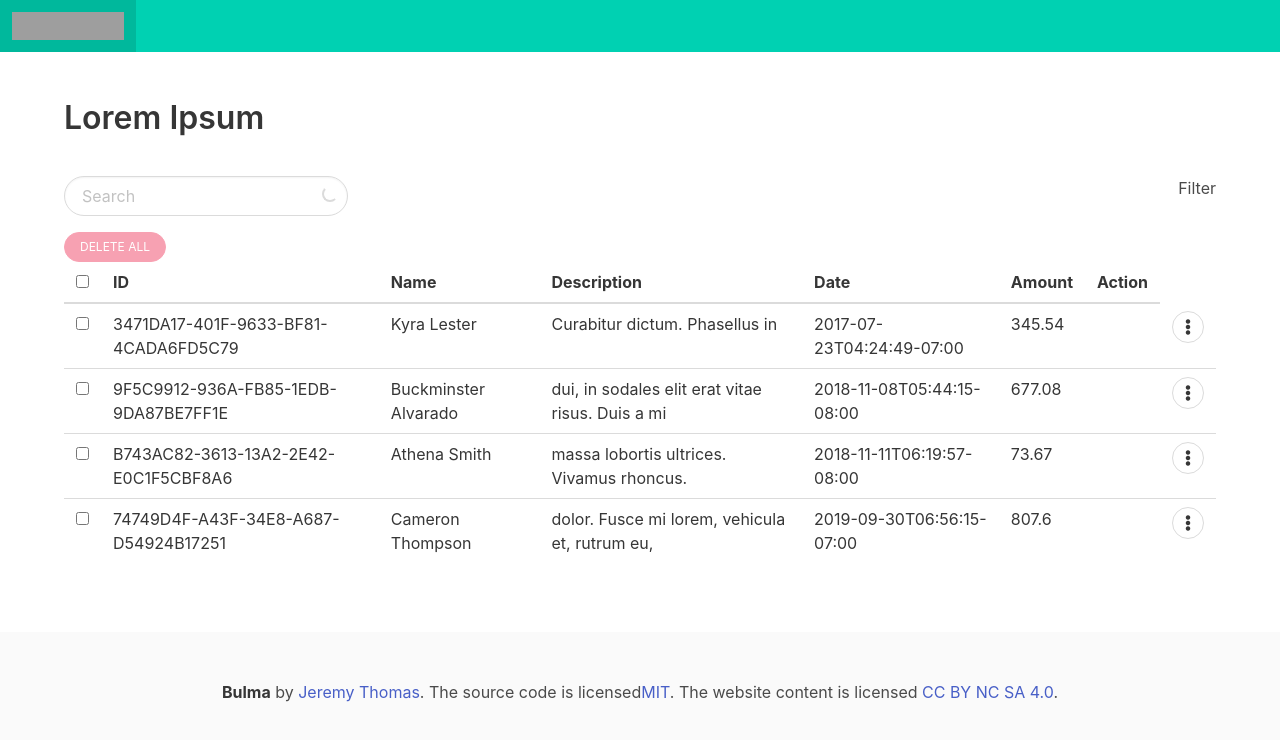
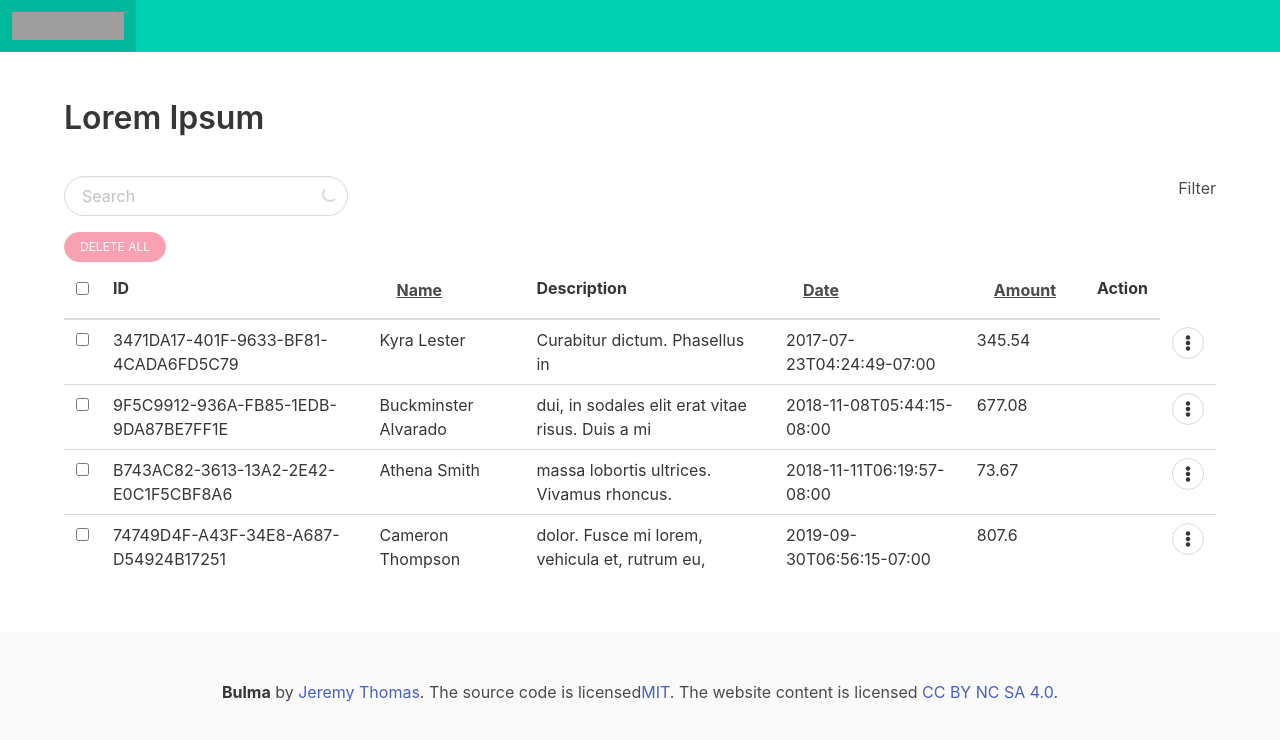
Before and after one commit to go-diego/ariadne, a React (Create React App) app: page /home in a window 1280 px wide. Shown: the top 740 px of the page. Built offline with nearby package versions, Linux system fonts and the light colour scheme; grey boxes are pictures that could not be loaded.

Commit message:
feature: add buttons to th where columns are sortable

```diff
--- a/src/components/DataTable/_index.js
+++ b/src/components/DataTable/_index.js
@@ -34,6 +34,14 @@ export default class DataTable extends React.Component {
             );
         });
         this.setState({filteredData});
+    };
+
+    handleSort = (prop, type) => () => {
+        console.log("PROP", prop);
+        console.log("TYPe", type);
+        // originalData.sort((a,b) => {
+
+        // })
     };
 
     handleRowActionMenu = activeActionMenu => {
@@ -87,14 +95,36 @@ export default class DataTable extends React.Component {
                 <Table>
                     <Head>
                         <Row>
-                            <CellHeading>
-                                <input
-                                    onChange={event => this.handleCheck("MASTER", event)}
-                                    type="checkbox"
-                                />
+                            <CellHeading noGrow>
+                                <span
+                                    style={{
+                                        display: "inline-flex",
+                                        justifyContent: "center",
+                                        textAlign: "center",
+                                        alignItems: "center",
+                                        height: "2.25em"
+                                    }}>
+                                    <input
+                                        onChange={event => this.handleCheck("MASTER", event)}
+                                        type="checkbox"
+                                    />
+                                </span>
                             </CellHeading>
                             {header.map((cell, i) => (
-                                <CellHeading key={i}>{cell.label}</CellHeading>
+                                <CellHeading key={i}>
+                                    {(cell.noSort && (
+                                        <span
+                                            style={{
+                                                display: "inline-flex",
+                                                justifyContent: "center",
+                                                textAlign: "center",
+                                                alignItems: "center",
+                                                height: "2.25em"
+                                            }}>
+                                            {cell.label}
+                                        </span>
+                                    )) || <a className="button is-text">{cell.label}</a>}
+                                </CellHeading>
                             ))}
                         </Row>
                     </Head>
--- a/src/containers/Home.js
+++ b/src/containers/Home.js
@@ -36,27 +36,27 @@ export default class Home extends React.Component {
         header: [
             {
                 label: "ID",
-                sortFn: () => {}
+                noSort: true
             },
             {
                 label: "Name",
-                sortFn: () => {}
+                type: "string"
             },
             {
                 label: "Description",
-                sortFn: () => {}
+                noSort: true
             },
             {
                 label: "Date",
-                sortFn: () => {}
+                type: "date"
             },
             {
                 label: "Amount",
-                sortFn: () => {}
+                type: "number"
             },
             {
                 label: "Action",
-                sortFn: () => {}
+                noSort: true
             }
         ]
     };
```
